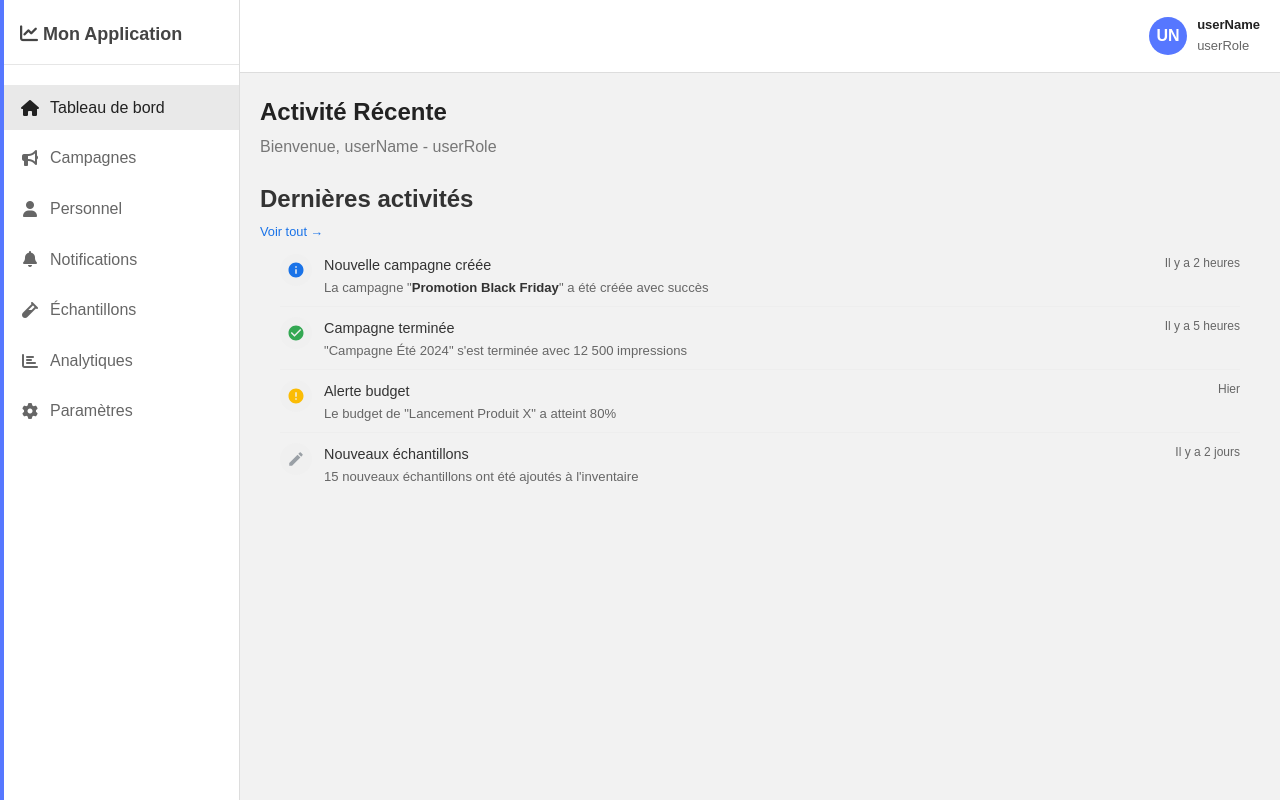
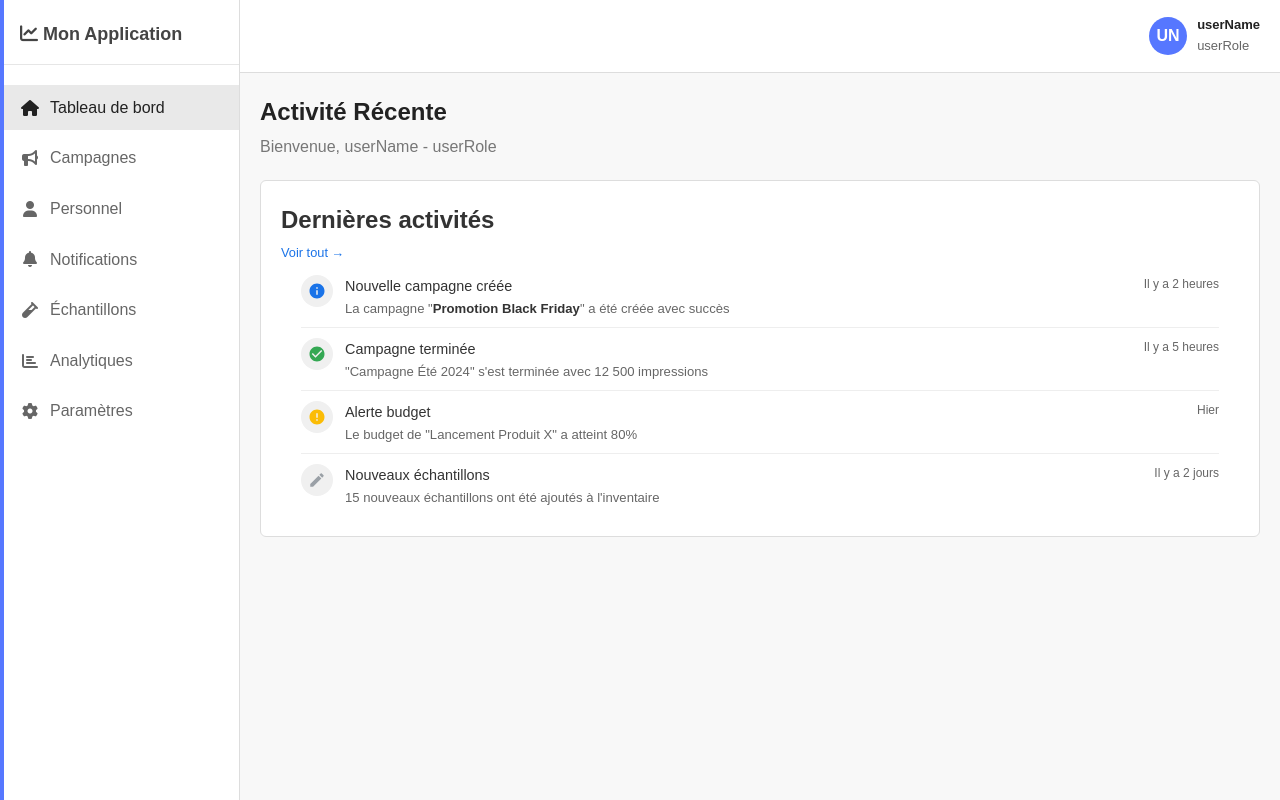
Before and after one commit to Y46ne/SAE-Web, a Flask app: page /notification/ in a window 1280 px wide. Run offline with Flask 3, Linux system fonts and the light colour scheme.

Commit message:
finalisation vue notification

```diff
--- a/monApp/static/css/notifications.css
+++ b/monApp/static/css/notifications.css
@@ -10,7 +10,21 @@
 --font-family: sans-serif;
 }
 
+body {
+    font-family: var(--font-family);
+    background-color: #f8f8f8;
+    padding: 0;
+    flex-direction: column;
+    align-items: center;
+}
 
+.card {
+    background: #ffffff;
+    border-radius: 6px;
+    padding: 20px;
+    border: 1px solid #ddd;
+    margin-bottom: 20px;
+}
 .activity-container {
 width: 100%;
 max-width: 800px;
```
